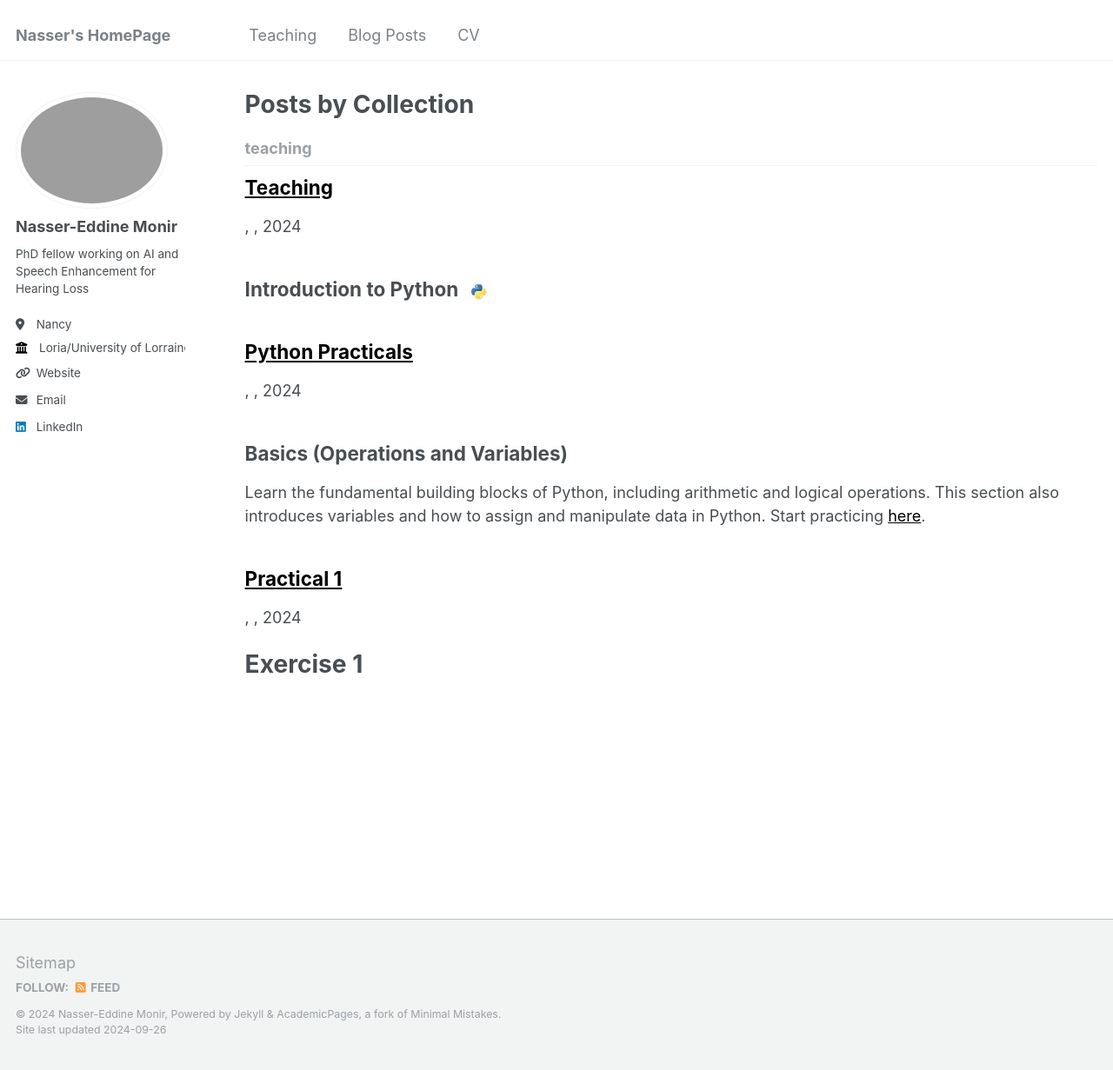
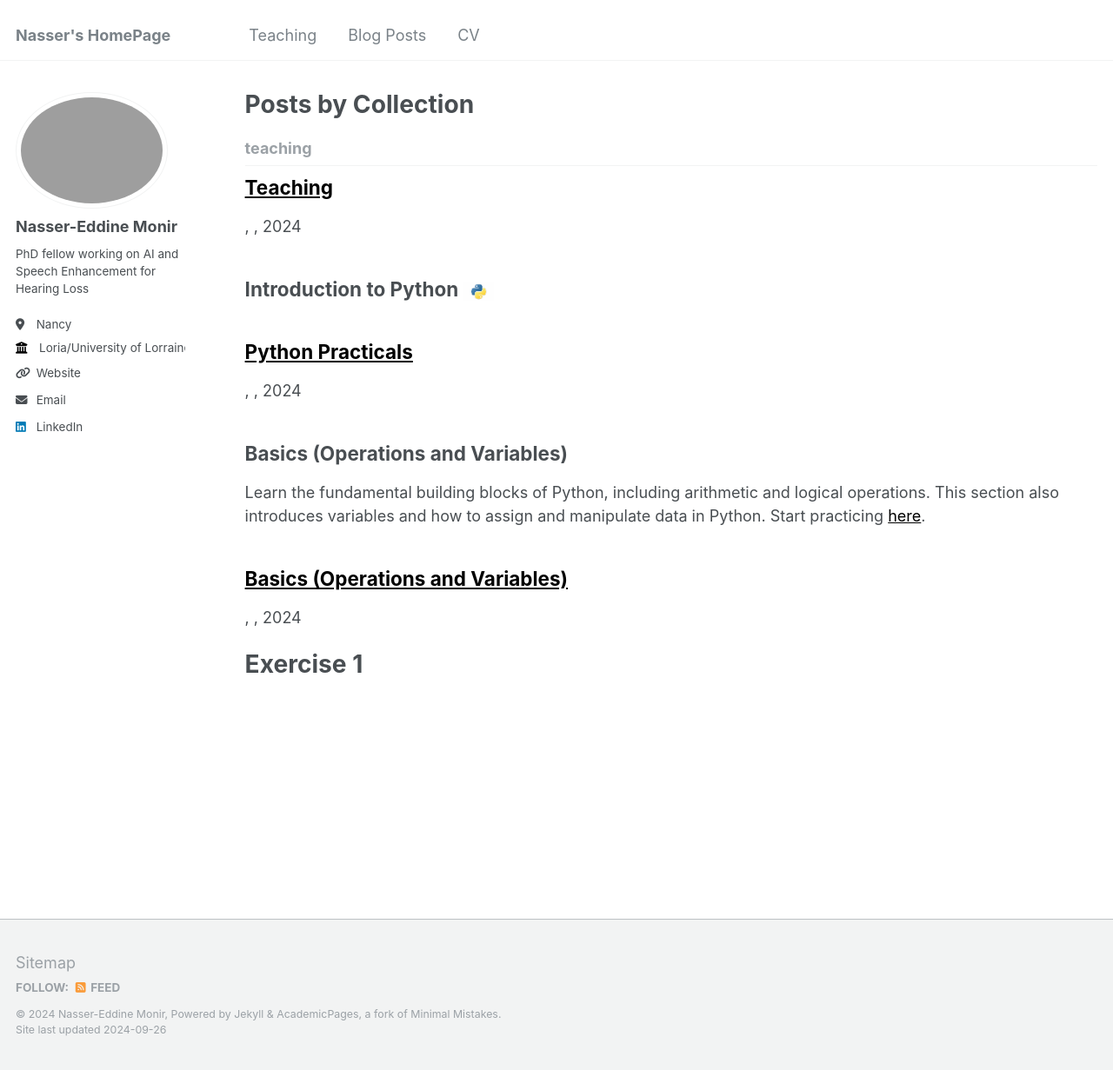
Before and after one commit to Nasseredd/nasseredd.github.io, a Jekyll site: the page built from _pages/collection-archive.html, in a window 1280 px wide and 1231 px high. Shown: the whole window at 87% size. Built offline with Jekyll 4.4.1, drawn with Linux system fonts in a browser that asks for light colours.

Commit message:
Changed the title, and added a first exercise

````diff
--- a/_teaching/python/practical_1/index.md
+++ b/_teaching/python/practical_1/index.md
@@ -1,5 +1,5 @@
 ---
-title: "Practical 1"
+title: "Basics (Operations and Variables)"
 permalink: /teaching/python/practical_1/
 author_profile: true
 ---
@@ -7,6 +7,14 @@
 Exercise 1
 ==========
 
+Write a program that prints the sentence  'Hello, World!'.
+
+<details>
+    ```python
+    print('Hello, World!')
+    ```
+</details>
+
 Exercise 2
 ==========
 
````
